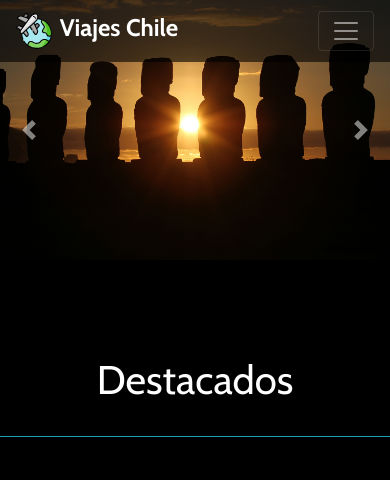
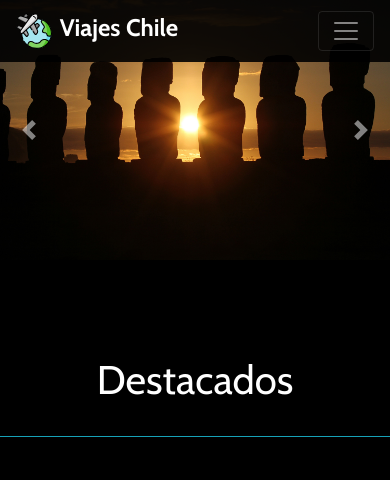
Before and after one commit to vassuretas/viajes-chile, a plain HTML site: page index.html in a window 390 px wide. Shown: the top 480 px of the page. Drawn offline with nearby package versions, Linux system fonts and the light colour scheme; a script that the page names is missing.

Commit message:
se agrego a git los archivos modificados

```diff
--- a/assets/css/style.css
+++ b/assets/css/style.css
@@ -27,9 +27,9 @@ body{
     font-size: 1rem;
 }
 
-a:-webkit-any-link {
+/*a:-webkit-any-link {
     color: white;
-}
+}*/
 
 .navbar-brand img{
     max-width: 8%;
@@ -40,10 +40,10 @@ a:-webkit-any-link {
             @media only screen and (max-width: 768px) {
 
                          .navbar{
-                        background-color: rgba(0,0,0,0.6);
+                        background-color: rgba(0,0,0,0.9);
                     }
 
-                    .nav-link{
+                        .nav-link{
                         color: #ffffff;
                         font-size: 1rem;
                     }
@@ -60,7 +60,7 @@ a:-webkit-any-link {
             @media only screen and (max-width: 568px) {
 
                        .navbar{
-                        background-color: rgba(0,0,0,0.6);
+                        background-color: rgba(0,0,0,0.9);
                     }
 
                     .nav-link{
```
Also changed, not shown: assets/js/main.js (indentation only).
